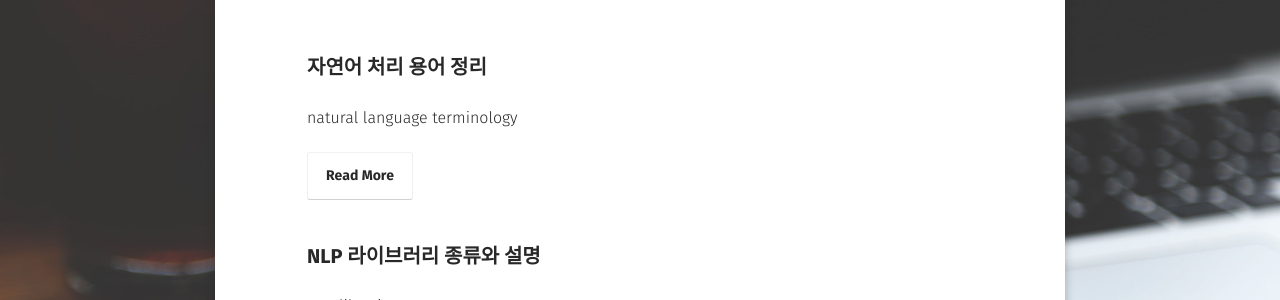
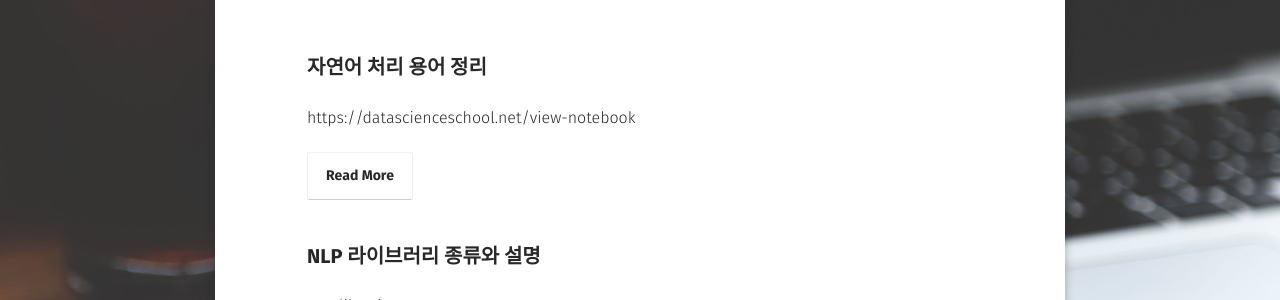
Before and after one commit to likewind7/likewind7.github.io, a Jekyll site: the page built from posts/index.md, in a window 1280 px wide. Shown: the part 250-550 px from the top of the page. Built offline with Jekyll 4.4.1, drawn with Linux system fonts in a browser that asks for light colours; some web fonts are replaced.

```diff
--- a/_posts/2020-08-18-NLTK-post.md
+++ b/_posts/2020-08-18-NLTK-post.md
@@ -2,7 +2,7 @@
 layout: post
 title: "자연어 처리 용어 정리"
 date: 2020-08-17
-excerpt: "natural language terminology"
+excerpt: "https://datascienceschool.net/view-notebook"
 categories : [NLP]
 tags: [nlp, machine learning]
 comments: true
```
